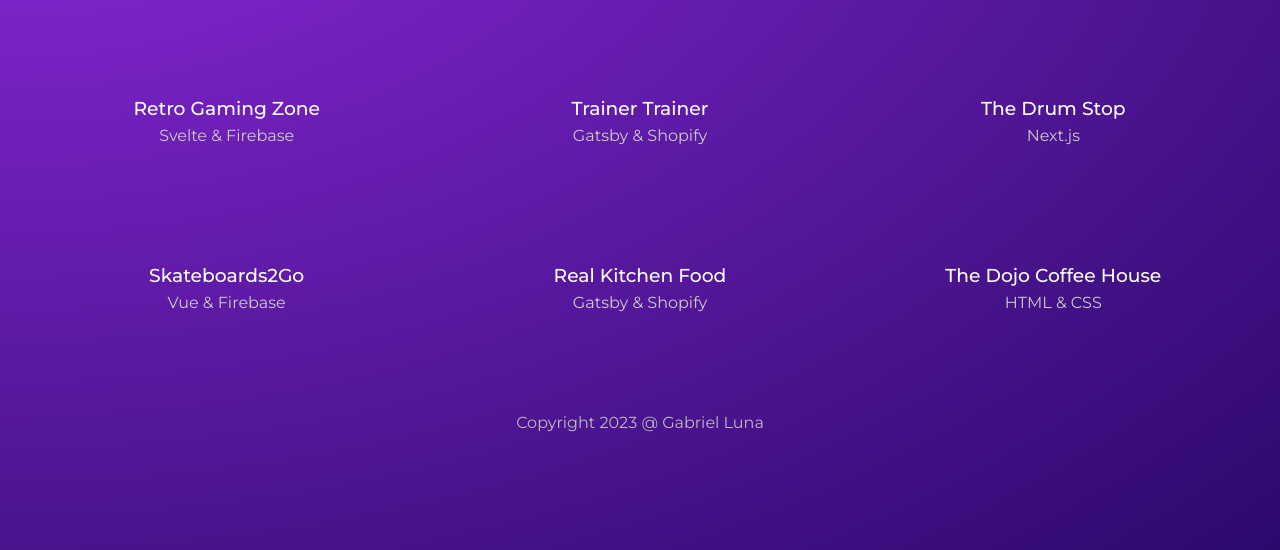
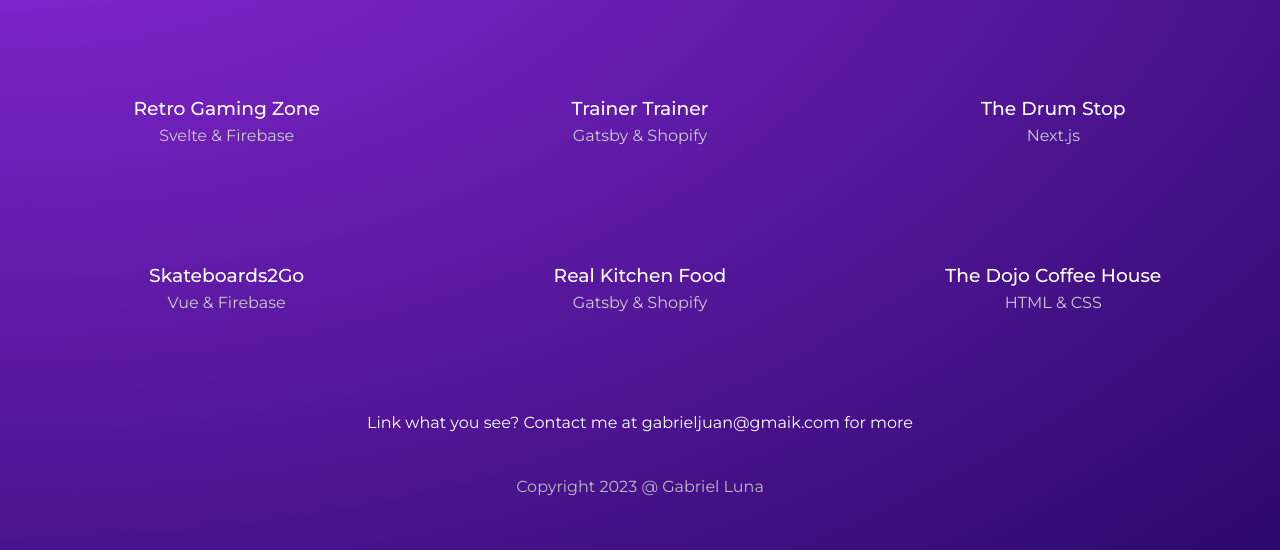
Before and after one commit to luna26gabriel/Gatsby-Study, a Gatsby site: page /projects in a window 1280 px wide. Shown: the part 250-800 px from the top of the page. Built offline with nearby package versions, Linux system fonts and the light colour scheme; Gatsby itself is replaced by a stand-in of ours.

Commit message:
lesson-15 code: gatsby multiples queries on single page

```diff
--- a/gatsby-config.js
+++ b/gatsby-config.js
@@ -21,7 +21,7 @@
   siteMetadata: {
     title: 'Web Warrior',
     description: 'web dev portfolio',
-    copyright: 'This website was developed by Gabriel Juan'
-
+    copyright: 'This website was developed by Gabriel Juan',
+    contact: "gabrieljuan@gmaik.com"
   }
 }
--- a/src/pages/projects/index.js
+++ b/src/pages/projects/index.js
@@ -5,7 +5,8 @@
 
 export default function Projects({ data }) {
   console.log(data);
-  const projects = data.allMarkdownRemark.nodes;
+  const projects = data.projects.nodes;
+  const contact = data.contact.siteMetadata.contact;
   return (
     <Layout>
       <div className={styles.portfolio}>
@@ -13,7 +14,7 @@
         <h3>Projects & WebSites I've Created</h3>
         <div className={styles.projects}>
           {projects.map(project => (
-            <Link to={"/projects/" +project.frontmatter.slug } ket={ project.id }>
+            <Link to={"/projects/" + project.frontmatter.slug } key={ project.id }>
               <div>
                 <h3>{ project.frontmatter.title }</h3>
                 <p>{ project.frontmatter.stack }</p>
@@ -21,6 +22,7 @@
             </Link>
           ))}
         </div>
+        <p>Link what you see? Contact me at { contact } for more</p>
       </div>
     </Layout>
   )
@@ -28,7 +30,7 @@
 
 export const query = graphql`
 query ProjectsPage {
-  allMarkdownRemark(sort: {frontmatter: {date: DESC}}) {
+  projects: allMarkdownRemark(sort: {frontmatter: {date: DESC}}) {
     nodes {
       frontmatter {
         title
@@ -38,4 +40,9 @@
       id
     }
   }
+  contact: site {
+    siteMetadata {
+      contact
+    }
+  }
 }`;
```
